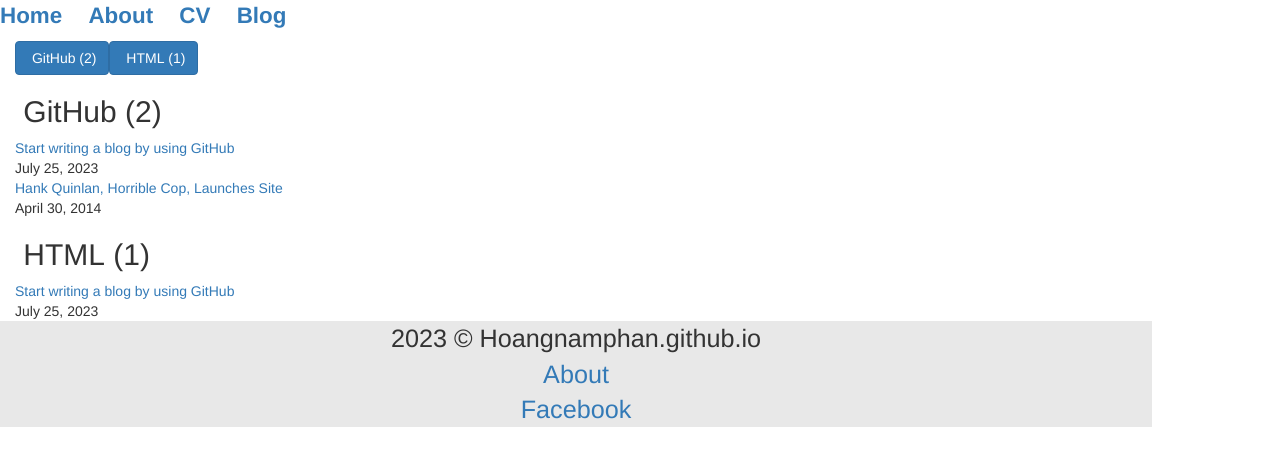
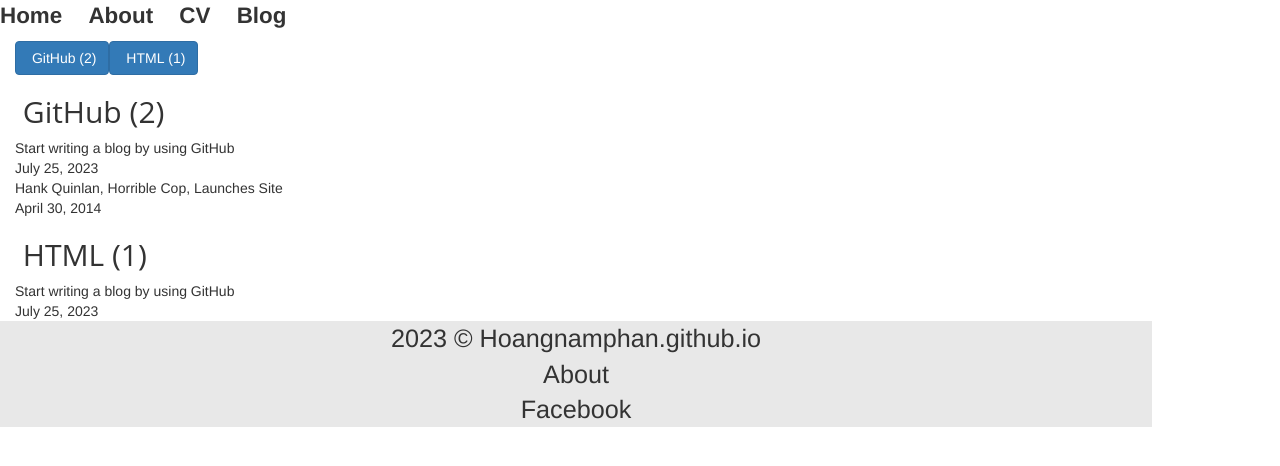
Before and after one commit to hoAngnaMPHan/hoangnamphan.github.io, a Jekyll site: the page built from tags.html, in a window 1280 px wide. Shown: the top 466 px of the page. Built offline with Jekyll 4.4.1, drawn with Linux system fonts in a browser that asks for light colours; nearby versions of some CDN libraries.

Commit message:
Update default.html

```diff
--- a/_layouts/default.html
+++ b/_layouts/default.html
@@ -6,7 +6,7 @@
     <link rel="stylesheet" type="text/css" href="/css/main.css">
 
 	  <link href="https://maxcdn.bootstrapcdn.com/bootstrap/3.3.7/css/bootstrap.min.css" rel="stylesheet">
-<link href="latest-posts.css" rel="stylesheet">
+<link href="/css/latest-posts.css" rel="stylesheet">
 <script src="https://ajax.googleapis.com/ajax/libs/jquery/3.1.1/jquery.min.js"></script>
 <script src="https://maxcdn.bootstrapcdn.com/bootstrap/3.3.7/js/bootstrap.min.js"></script>
 
```
